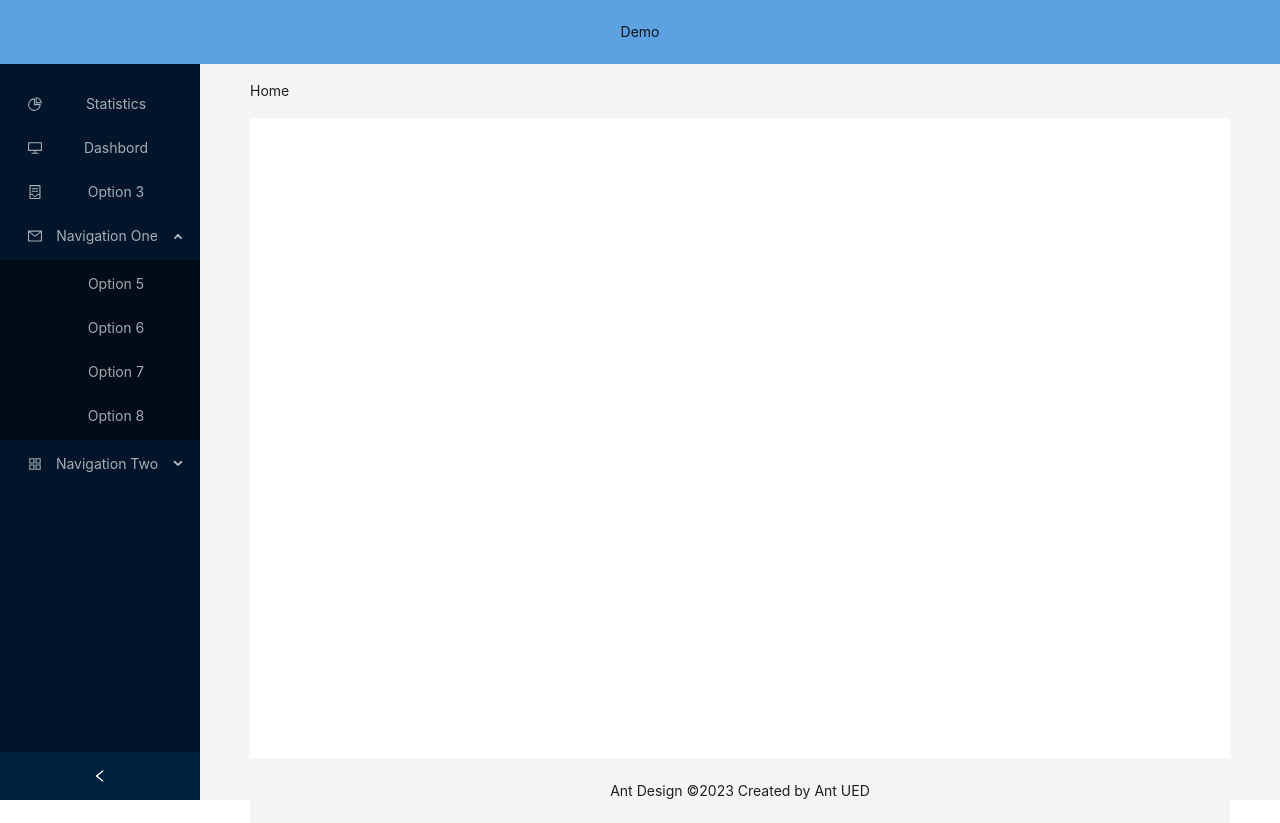
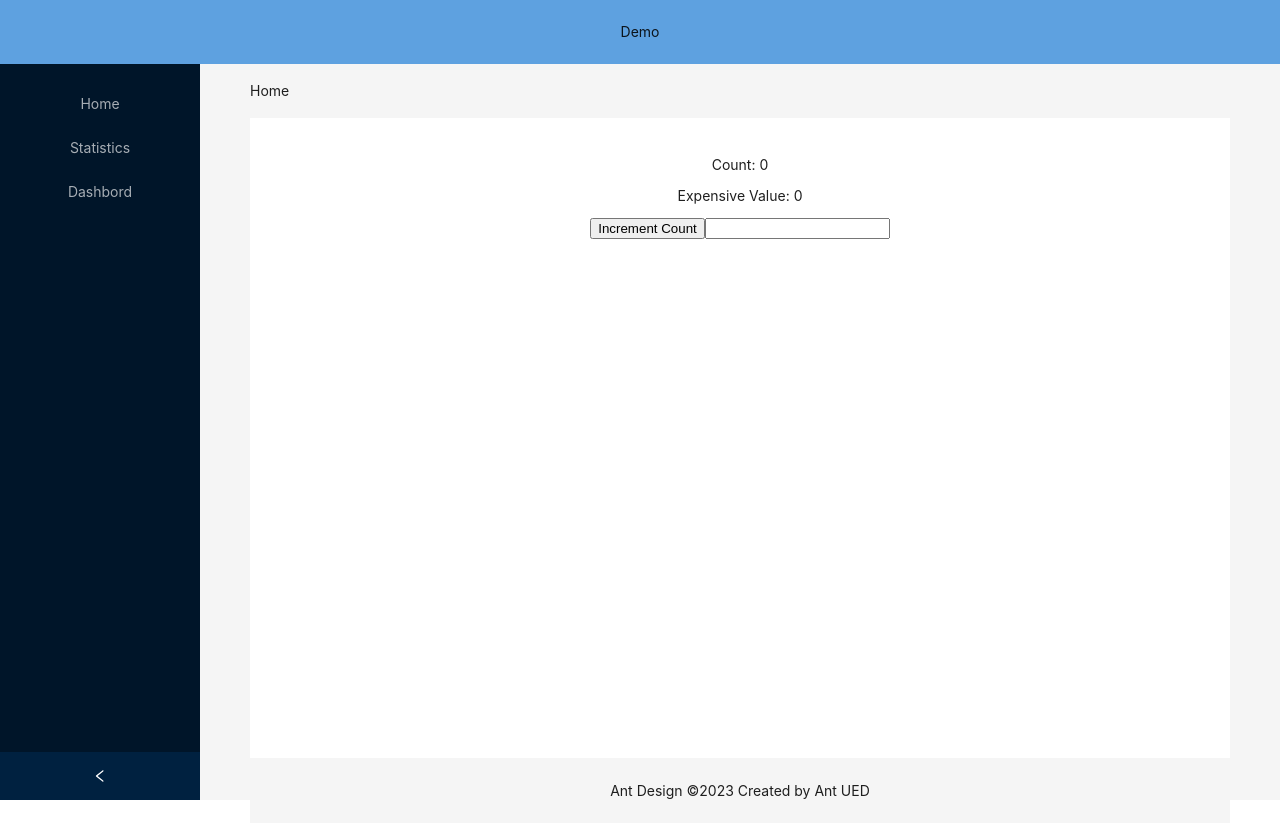
Before and after one commit to TianpJia/react-build-up, a React (Create React App) app: page /#/ in a window 1280 px wide. Built offline with nearby package versions, Linux system fonts and the light colour scheme.

Commit message:
添加路由

```diff
--- a/src/layout/component/Content/index.tsx
+++ b/src/layout/component/Content/index.tsx
@@ -1,13 +1,17 @@
-import React from 'react';
-import MenuDemo from './component/menuDemo'
-
+import React from "react";
+import { Route, Routes } from "react-router-dom";
+import Dashbord from "../../../pages/dashbord";
+import Example from "../../../pages/demo/demo1";
+import Statistics from "../../../pages/statistics";
 
 const MyContent: React.FC = () => {
-
   return (
-    <div>
-        {/* <MenuDemo /> */}
-    </div>
+    <Routes>
+      <Route path="/" element={<Example />} />
+      <Route path="/home" element={<Example />} />
+      <Route path="/statistics" element={<Statistics />} />
+      <Route path="/dashbord" element={<Dashbord />} />
+    </Routes>
   );
 };
 
--- a/src/layout/component/Menu/index.tsx
+++ b/src/layout/component/Menu/index.tsx
@@ -1,70 +1,30 @@
-import { Button, Menu, MenuProps } from "antd";
-import {
-  AppstoreOutlined,
-  ContainerOutlined,
-  DesktopOutlined,
-  MailOutlined,
-  MenuFoldOutlined,
-  MenuUnfoldOutlined,
-  PieChartOutlined,
-} from "@ant-design/icons";
+import { Menu } from "antd";
+import { Link } from "react-router-dom";
 
-type MenuItem = Required<MenuProps>["items"][number];
+function AppMenu(props: any) {
+  const { menuItems } = props;
 
-function onMenuItemClick(item: any) {
-  console.info(item);
+  return (
+    <Menu theme="dark">
+      {menuItems.map((item: any) => (
+        <Menu.Item key={item.key}>
+          <Link to={item.link}>{item.title}</Link>
+        </Menu.Item>
+      ))}
+    </Menu>
+  );
 }
 
-function getItem(
-  label: React.ReactNode,
-  key: React.Key,
-  icon?: React.ReactNode,
-  children?: MenuItem[],
-  type?: "group"
-): MenuItem {
-  return {
-    key,
-    icon,
-    children,
-    label,
-    type,
-    onClick: onMenuItemClick,
-  } as MenuItem;
-}
-
-const items: MenuItem[] = [
-  getItem("Statistics", "statistics", <PieChartOutlined />),
-  getItem("Dashbord", "dashbord", <DesktopOutlined />),
-  getItem("Option 3", "3", <ContainerOutlined />),
-
-  getItem("Navigation One", "sub1", <MailOutlined />, [
-    getItem("Option 5", "5"),
-    getItem("Option 6", "6"),
-    getItem("Option 7", "7"),
-    getItem("Option 8", "8"),
-  ]),
-
-  getItem("Navigation Two", "sub2", <AppstoreOutlined />, [
-    getItem("Option 9", "9"),
-    getItem("Option 10", "10"),
-
-    getItem("Submenu", "sub3", null, [
-      getItem("Option 11", "11"),
-      getItem("Option 12", "12"),
-    ]),
-  ]),
+const MENU_ITEMS = [
+  { key: "home", title: "Home", link: "/home" },
+  { key: "Statistics", title: "Statistics", link: "/statistics" },
+  { key: "Dashbord", title: "Dashbord", link: "/dashbord" },
 ];
 
 const MyMenu: React.FC = () => {
   return (
     <div style={{ marginTop: 16 }}>
-      <Menu
-        defaultSelectedKeys={["1"]}
-        defaultOpenKeys={["sub1"]}
-        mode="inline"
-        items={items}
-        theme="dark"
-      />
+      <AppMenu menuItems={MENU_ITEMS} />
     </div>
   );
 };
--- /dev/null
+++ b/src/pages/demo/demo1.tsx
@@ -0,0 +1,35 @@
+import React, { useCallback, useMemo, useState } from "react";
+
+function Example() {
+  const [count, setCount] = useState(0);
+  const [text, setText] = useState("");
+  console.info("parent rerender");
+
+  const calculateExpensiveValue = useMemo(() => {
+    console.log("Calculating expensive value...");
+    let sum = 0;
+    for (let i = 0; i < count * 10000000; i++) {
+      sum += i;
+    }
+    return sum;
+  }, [count]);
+
+  const handleButtonClick = useCallback(() => {
+    setCount(count + 1);
+  }, [count]);
+
+  const handleTextChange = useCallback((event: any) => {
+    setText(event.target.value);
+  }, []);
+
+  return (
+    <div>
+      <p>Count: {count}</p>
+      <p>Expensive Value: {calculateExpensiveValue}</p>
+      <button onClick={handleButtonClick}>Increment Count</button>
+      <input type="text" value={text} onChange={handleTextChange} />
+    </div>
+  );
+}
+
+export default Example;
```
